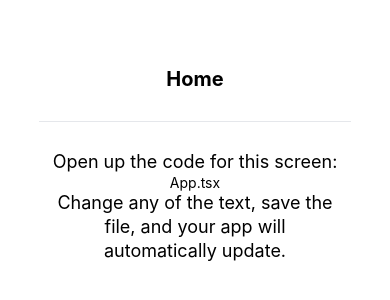
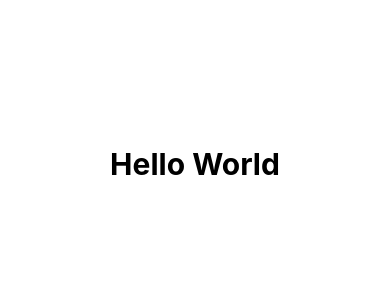
Before and after one commit to kauas3228/react-native-real-time-chat-front, a React Native app: screen / in a window 390 px wide. Shown: the part 258-558 px from the top of the page. Built offline with nearby package versions, Linux system fonts and the light colour scheme.

Commit message:
first commit

```diff
--- a/App.tsx
+++ b/App.tsx
@@ -1,13 +1,10 @@
-import { ScreenContent } from 'components/ScreenContent';
-import { StatusBar } from 'expo-status-bar';
-
 import './global.css';
+import { Text, View } from 'react-native';
 
 export default function App() {
   return (
-    <>
-      <ScreenContent title="Home" path="App.tsx"></ScreenContent>
-      <StatusBar style="auto" />
-    </>
+    <View className='flex-1 items-center justify-center'>
+      <Text className='text-3xl font-bold'>Hello World</Text>
+    </View>
   );
 }
--- a/components/Container.tsx
+++ /dev/null
@@ -1,9 +0,0 @@
-import { SafeAreaView } from 'react-native';
-
-export const Container = ({ children }: { children: React.ReactNode }) => {
-  return <SafeAreaView className={styles.container}>{children}</SafeAreaView>;
-};
-
-const styles = {
-  container: 'flex flex-1 m-6',
-};
--- a/components/EditScreenInfo.tsx
+++ /dev/null
@@ -1,29 +0,0 @@
-import { Text, View } from 'react-native';
-
-export const EditScreenInfo = ({ path }: { path: string }) => {
-  const title = 'Open up the code for this screen:';
-  const description =
-    'Change any of the text, save the file, and your app will automatically update.';
-
-  return (
-    <View>
-      <View className={styles.getStartedContainer}>
-        <Text className={styles.getStartedText}>{title}</Text>
-        <View className={styles.codeHighlightContainer + styles.homeScreenFilename}>
-          <Text>{path}</Text>
-        </View>
-        <Text className={styles.getStartedText}>{description}</Text>
-      </View>
-    </View>
-  );
-};
-
-const styles = {
-  codeHighlightContainer: `rounded-md px-1`,
-  getStartedContainer: `items-center mx-12`,
-  getStartedText: `text-lg leading-6 text-center`,
-  helpContainer: `items-center mx-5 mt-4`,
-  helpLink: `py-4`,
-  helpLinkText: `text-center`,
-  homeScreenFilename: `my-2`,
-};
--- a/components/ScreenContent.tsx
+++ /dev/null
@@ -1,25 +0,0 @@
-import { Text, View } from 'react-native';
-
-import { EditScreenInfo } from './EditScreenInfo';
-
-type ScreenContentProps = {
-  title: string;
-  path: string;
-  children?: React.ReactNode;
-};
-
-export const ScreenContent = ({ title, path, children }: ScreenContentProps) => {
-  return (
-    <View className={styles.container}>
-      <Text className={styles.title}>{title}</Text>
-      <View className={styles.separator} />
-      <EditScreenInfo path={path} />
-      {children}
-    </View>
-  );
-};
-const styles = {
-  container: `items-center flex-1 justify-center`,
-  separator: `h-[1px] my-7 w-4/5 bg-gray-200`,
-  title: `text-xl font-bold`,
-};
--- /dev/null
+++ b/nativewind-env.d.ts
@@ -0,0 +1,3 @@
+/// <reference types="nativewind/types" />
+
+// NOTE: This file should not be edited and should be committed with your source code. It is generated by NativeWind.
```
